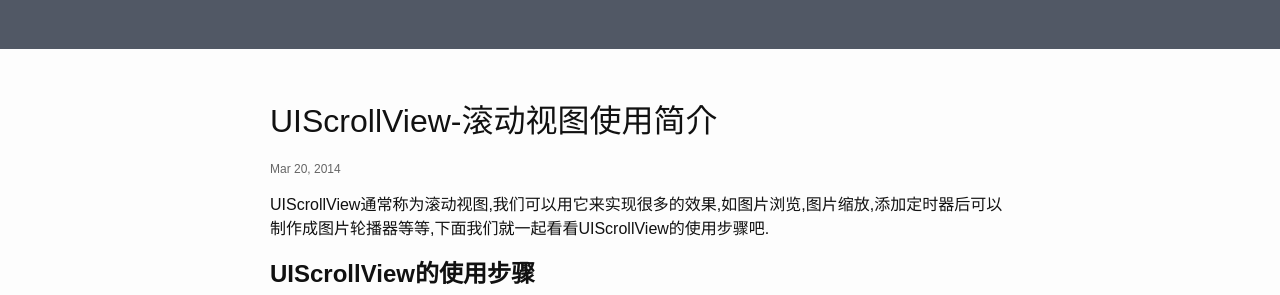
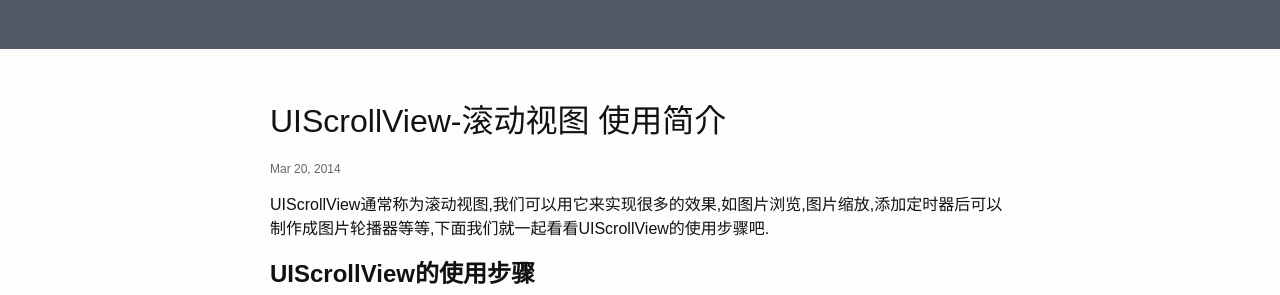
Before and after one commit to zhunjiee/zhunjiee.github.io, a Jekyll site: the page built from _posts/2014-03-20-UIScrollView-滚动视图 使用简介.md, in a window 1280 px wide and 900 px high. Shown: the part 142-437 px from the top of the window. Built offline with Jekyll 4.4.1, drawn with Linux system fonts in a browser that asks for light colours; Markdown is read by kramdown in place of the engine named in the settings; comment, search, counter and statistics services are not loaded.

Commit message:
no message

```diff
--- a/_posts/2014-03-20-UIScrollView-滚动视图使用简介.md
+++ b/_posts/2014-03-20-UIScrollView-滚动视图 使用简介.md
@@ -1,6 +1,6 @@
 ---
 layout: post
-title: "UIScrollView-滚动视图使用简介"
+title: "UIScrollView-滚动视图 使用简介"
 date: 2014-03-20
 comments: false
 categories: UI
```
